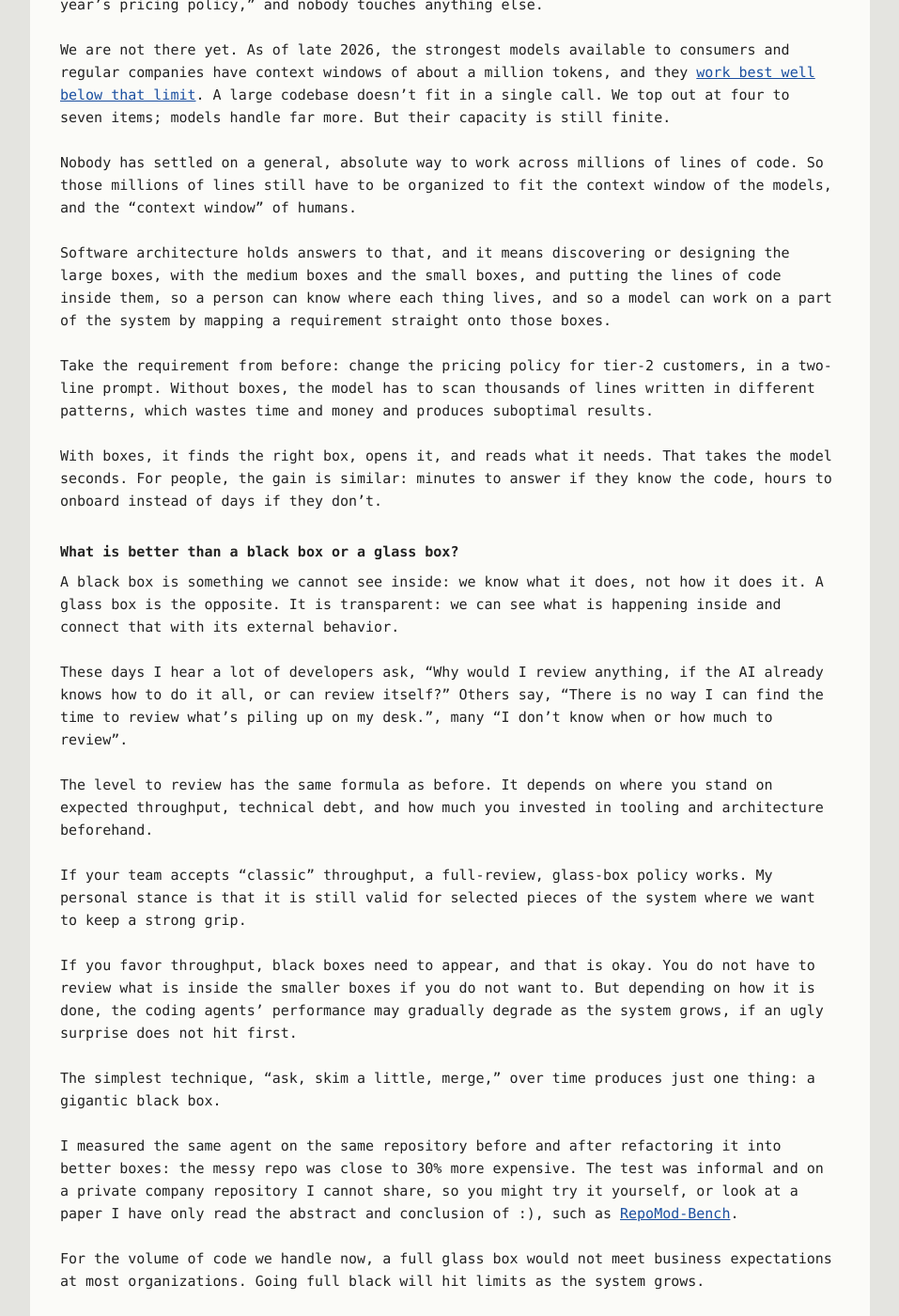
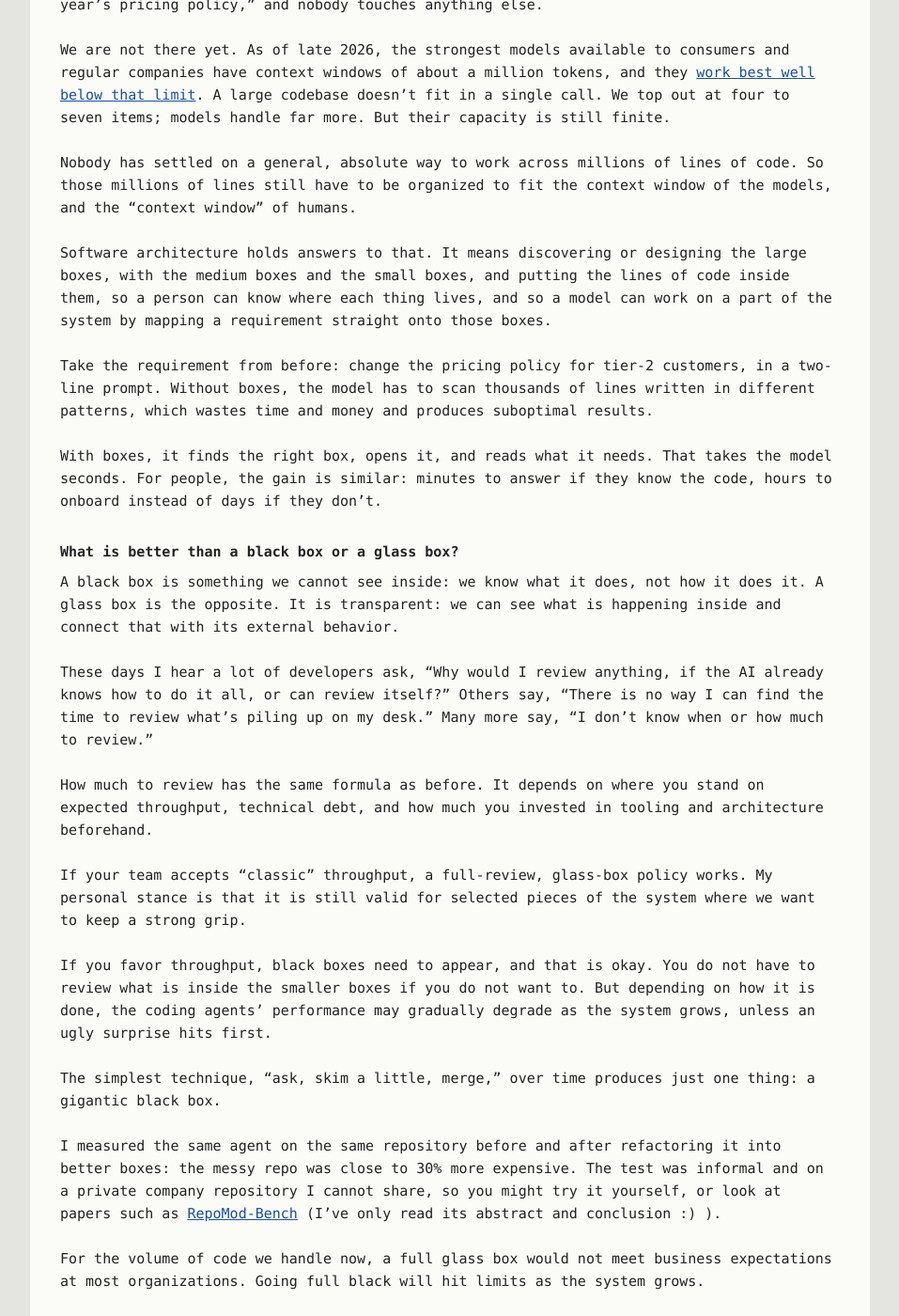
Before and after one commit to the-guish/the-dog-ate-my-typewriter, a Jekyll site: the page built from _posts/2026-11-01-my-dear-box.md, in a window 1280 px wide and 1400 px high, scrolled down 2369 px. Shown: the whole window at 94% size, without its empty margins (161-1118 px from the left). Built offline with Jekyll 4.4.1, drawn with Linux system fonts in a browser that asks for light colours; our own code applies the rules of GitHub Pages for plain Markdown files; some of the changed text lies outside the part shown.

Commit message:
my dear box: proofreading fixes (#3)

```diff
--- a/_posts/2026-11-01-my-dear-box.md
+++ b/_posts/2026-11-01-my-dear-box.md
@@ -52,27 +52,27 @@ We are not there yet. As of late 2026, the strongest models available to consume
 
 Nobody has settled on a general, absolute way to work across millions of lines of code. So those millions of lines still have to be organized to fit the context window of the models, and the "context window" of humans.
 
-Software architecture holds answers to that, and it means discovering or designing the large boxes, with the medium boxes and the small boxes, and putting the lines of code inside them, so a person can know where each thing lives, and so a model can work on a part of the system by mapping a requirement straight onto those boxes.
+Software architecture holds answers to that. It means discovering or designing the large boxes, with the medium boxes and the small boxes, and putting the lines of code inside them, so a person can know where each thing lives, and so a model can work on a part of the system by mapping a requirement straight onto those boxes.
 
 Take the requirement from before: change the pricing policy for tier-2 customers, in a two-line prompt. Without boxes, the model has to scan thousands of lines written in different patterns, which wastes time and money and produces suboptimal results.
 
-With boxes, it finds the right box, opens it, and reads what it needs. That takes the model seconds. For people, the gain is similar: minutes to answer if they know the code, hours to onboard instead of days if they don’t.
+With boxes, it finds the right box, opens it, and reads what it needs. That takes the model seconds. For people, the gain is similar: minutes to answer if they know the code, hours to onboard instead of days if they don't.
 
 ## What is better than a black box or a glass box?
 
 A black box is something we cannot see inside: we know what it does, not how it does it. A glass box is the opposite. It is transparent: we can see what is happening inside and connect that with its external behavior.
 
-These days I hear a lot of developers ask, “Why would I review anything, if the AI already knows how to do it all, or can review itself?” Others say, “There is no way I can find the time to review what’s piling up on my desk.”, many "I don't know when or how much to review".
+These days I hear a lot of developers ask, "Why would I review anything, if the AI already knows how to do it all, or can review itself?" Others say, "There is no way I can find the time to review what's piling up on my desk." Many more say, "I don't know when or how much to review."
 
-The level to review has the same formula as before. It depends on where you stand on expected throughput, technical debt, and how much you invested in tooling and architecture beforehand.
+How much to review has the same formula as before. It depends on where you stand on expected throughput, technical debt, and how much you invested in tooling and architecture beforehand.
 
-If your team accepts “classic” throughput, a full-review, glass-box policy works. My personal stance is that it is still valid for selected pieces of the system where we want to keep a strong grip.
+If your team accepts "classic" throughput, a full-review, glass-box policy works. My personal stance is that it is still valid for selected pieces of the system where we want to keep a strong grip.
 
-If you favor throughput, black boxes need to appear, and that is okay. You do not have to review what is inside the smaller boxes if you do not want to. But depending on how it is done, the coding agents’ performance may gradually degrade as the system grows, if an ugly surprise does not hit first.
+If you favor throughput, black boxes need to appear, and that is okay. You do not have to review what is inside the smaller boxes if you do not want to. But depending on how it is done, the coding agents' performance may gradually degrade as the system grows, unless an ugly surprise hits first.
 
-The simplest technique, “ask, skim a little, merge,” over time produces just one thing: a gigantic black box.
+The simplest technique, "ask, skim a little, merge," over time produces just one thing: a gigantic black box.
 
-I measured the same agent on the same repository before and after refactoring it into better boxes: the messy repo was close to 30% more expensive. The test was informal and on a private company repository I cannot share, so you might try it yourself, or look at a paper I have only read the abstract and conclusion of :), such as [RepoMod-Bench](https://arxiv.org/abs/2602.22518).
+I measured the same agent on the same repository before and after refactoring it into better boxes: the messy repo was close to 30% more expensive. The test was informal and on a private company repository I cannot share, so you might try it yourself, or look at papers such as [RepoMod-Bench](https://arxiv.org/abs/2602.22518) (I've only read its abstract and conclusion :) ).
 
 For the volume of code we handle now, a full glass box would not meet business expectations at most organizations. Going full black will hit limits as the system grows.
 
```
Also changed, not shown: other parts of _posts/2026-11-01-my-dear-box.md (+1 -1 lines).
